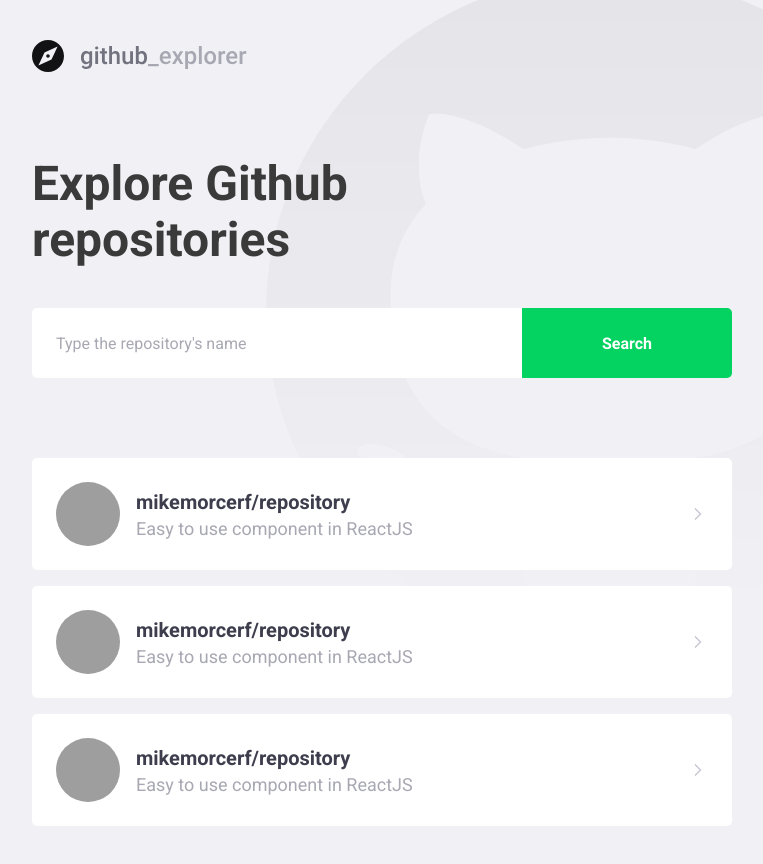
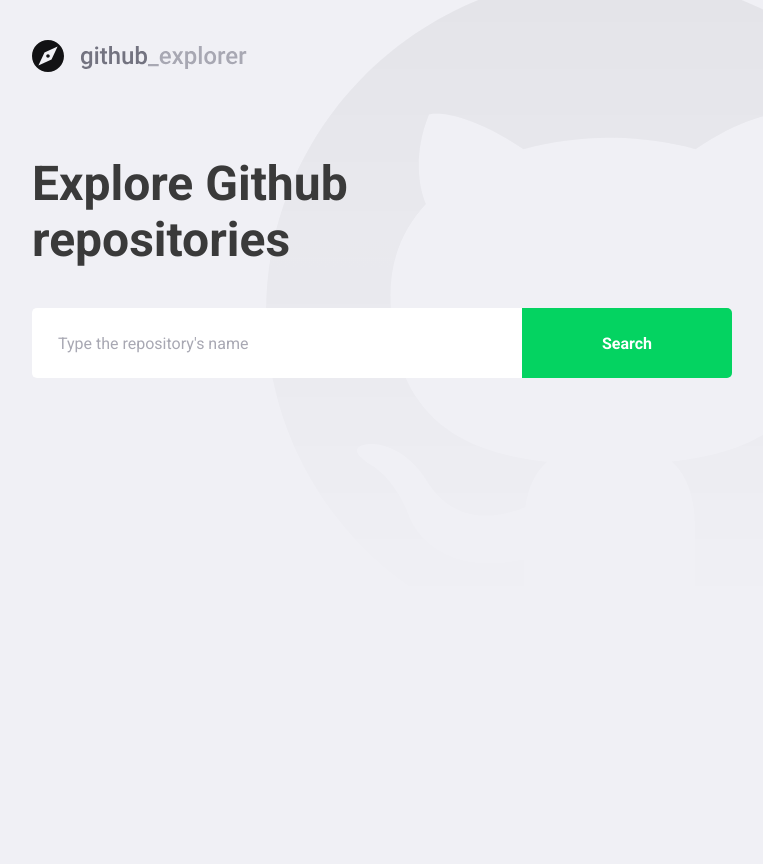
Before and after one commit to mikemorcerf/github-explorer, a React (Create React App) app: page / in a window 1280 px wide. Shown: the whole page, without its empty margins (148-911 px from the left). After the commit the page ends 800 px from the top, so only its background shows below. Built offline with nearby package versions, Linux system fonts and the light colour scheme; grey boxes are pictures that could not be loaded.

Commit message:
finish Dashboard component

```diff
--- a/package.json
+++ b/package.json
@@ -10,6 +10,7 @@
     "@types/node": "^12.0.0",
     "@types/react": "^16.9.0",
     "@types/react-dom": "^16.9.0",
+    "axios": "^0.19.2",
     "polished": "^3.5.2",
     "react": "^16.13.1",
     "react-dom": "^16.13.1",
--- a/src/pages/Dashboard/index.tsx
+++ b/src/pages/Dashboard/index.tsx
@@ -1,58 +1,99 @@
-import React from 'react';
+import React, { useState, useEffect, FormEvent } from 'react';
 import { FiChevronRight } from 'react-icons/fi';
+import { Link } from 'react-router-dom';
+import api from '../../services/api';
 
 import logoImg from '../../assets/logo.svg';
 
-import { Title, Form, Repositories } from './styles';
+import { Title, Form, Repositories, Error } from './styles';
+
+interface Repository {
+  full_name: string;
+  description: string;
+  owner: {
+    login: string;
+    avatar_url: string;
+  };
+}
 
 const Dashboard: React.FC = () => {
+  const [newRepo, setNewRepo] = useState('');
+  const [inputError, setInputError] = useState('');
+  const [repositories, setRepositories] = useState<Repository[]>(() => {
+    const storedRepositories = localStorage.getItem(
+      '@GithubExplorer:repositories',
+    );
+
+    if (storedRepositories) {
+      return JSON.parse(storedRepositories);
+    }
+    return [];
+  });
+
+  useEffect(() => {
+    localStorage.setItem(
+      '@GithubExplorer:repositories',
+      JSON.stringify(repositories),
+    );
+  }, [repositories]);
+
+  async function handleAddRepository(
+    event: FormEvent<HTMLFormElement>,
+  ): Promise<void> {
+    event.preventDefault();
+
+    if (!newRepo) {
+      setInputError("Type the author/repository's name");
+      return;
+    }
+
+    try {
+      const response = await api.get<Repository>(`repos/${newRepo}`);
+
+      const repository = response.data;
+
+      setRepositories([...repositories, repository]);
+      setNewRepo('');
+      setInputError('');
+    } catch {
+      setInputError('Error fetching this repository');
+    }
+  }
+
   return (
     <>
       <img src={logoImg} alt="Github Explorer" />
       <Title>Explore Github repositories</Title>
 
-      <Form>
-        <input placeholder="Type the repository's name" />
+      <Form hasError={!!inputError} onSubmit={handleAddRepository}>
+        <input
+          value={newRepo}
+          onChange={(e) => setNewRepo(e.target.value)}
+          placeholder="Type the repository's name"
+        />
         <button type="submit">Search</button>
       </Form>
 
+      {inputError && <Error>{inputError}</Error>}
+
       <Repositories>
-        <a href="test">
-          <img
-            src="https://avatars3.githubusercontent.com/u/16601136?s=460&u=cc113eafff21220b4a2ef9c77d0456b6ff6175ce&v=4"
-            alt="Mike bolado"
-          />
-          <div>
-            <strong>mikemorcerf/repository</strong>
-            <p>Easy to use component in ReactJS</p>
-          </div>
+        {repositories.map((repository) => (
+          <Link
+            key={repository.full_name}
+            to={`/repositories/${repository.full_name}`}
+          >
+            <img
+              src={repository.owner.avatar_url}
+              alt={repository.owner.login}
+            />
+            <div>
+              <strong>{repository.full_name}</strong>
+              <p>{repository.description}</p>
+            </div>
 
-          <FiChevronRight size={20} />
-        </a>
-        <a href="test">
-          <img
-            src="https://avatars3.githubusercontent.com/u/16601136?s=460&u=cc113eafff21220b4a2ef9c77d0456b6ff6175ce&v=4"
-            alt="Mike bolado"
-          />
-          <div>
-            <strong>mikemorcerf/repository</strong>
-            <p>Easy to use component in ReactJS</p>
-          </div>
-
-          <FiChevronRight size={20} />
-        </a>
-        <a href="test">
-          <img
-            src="https://avatars3.githubusercontent.com/u/16601136?s=460&u=cc113eafff21220b4a2ef9c77d0456b6ff6175ce&v=4"
-            alt="Mike bolado"
-          />
-          <div>
-            <strong>mikemorcerf/repository</strong>
-            <p>Easy to use component in ReactJS</p>
-          </div>
-
-          <FiChevronRight size={20} />
-        </a>
+            <FiChevronRight size={20} />
+          </Link>
+        ))}
       </Repositories>
     </>
   );
--- a/src/pages/Dashboard/styles.ts
+++ b/src/pages/Dashboard/styles.ts
@@ -1,5 +1,9 @@
-import styled from 'styled-components';
+import styled, { css } from 'styled-components';
 import { shade } from 'polished';
+
+interface FormProps {
+  hasError: boolean;
+}
 
 export const Title = styled.h1`
   font-size: 48px;
@@ -10,7 +14,7 @@ export const Title = styled.h1`
   margin-top: 80px;
 `;
 
-export const Form = styled.form`
+export const Form = styled.form<FormProps>`
   margin-top: 40px;
   max-width: 700px;
 
@@ -23,6 +27,14 @@ export const Form = styled.form`
     border: 0;
     border-radius: 5px 0 0 5px;
     color: #3a3a3a;
+    border: 2px solid #fff;
+    border-right: 0;
+
+    ${(props) =>
+      props.hasError &&
+      css`
+        border-color: #c53030;
+      `}
 
     &::placeholder {
       color: #a8a8b3;
@@ -43,6 +55,12 @@ export const Form = styled.form`
       background: ${shade(0.2, '#04d361')};
     }
   }
+`;
+
+export const Error = styled.span`
+  display: block;
+  color: #c53030;
+  margin-top: 8px;
 `;
 
 export const Repositories = styled.div`
@@ -75,7 +93,8 @@ export const Repositories = styled.div`
     }
 
     div {
-      margin-left: 16px;
+      flex: 1;
+      margin: 0 16px;
 
       strong {
         font-size: 20px;
--- a/src/pages/Repository/index.tsx
+++ b/src/pages/Repository/index.tsx
@@ -1,7 +1,14 @@
 import React from 'react';
+import { useRouteMatch } from 'react-router-dom';
+
+interface RepositoryParams {
+  repository: string;
+}
 
 const Repository: React.FC = () => {
-  return <h1>Repository</h1>;
+  const { params } = useRouteMatch<RepositoryParams>();
+
+  return <h1>Repository:{params.repository}</h1>;
 };
 
 export default Repository;
--- a/src/routes/index.tsx
+++ b/src/routes/index.tsx
@@ -7,7 +7,7 @@ import Repository from '../pages/Repository';
 const Routes: React.FC = () => (
   <Switch>
     <Route path="/" exact component={Dashboard} />
-    <Route path="/repository" component={Repository} />
+    <Route path="/repositories/:repository+" component={Repository} />
   </Switch>
 );
 
--- /dev/null
+++ b/src/services/api.ts
@@ -0,0 +1,7 @@
+import axios from 'axios';
+
+const api = axios.create({
+  baseURL: 'https://api.github.com',
+});
+
+export default api;
```
Also changed, not shown: .eslintrc.json, 1 other file (tests, documents, lock files or other folders).
